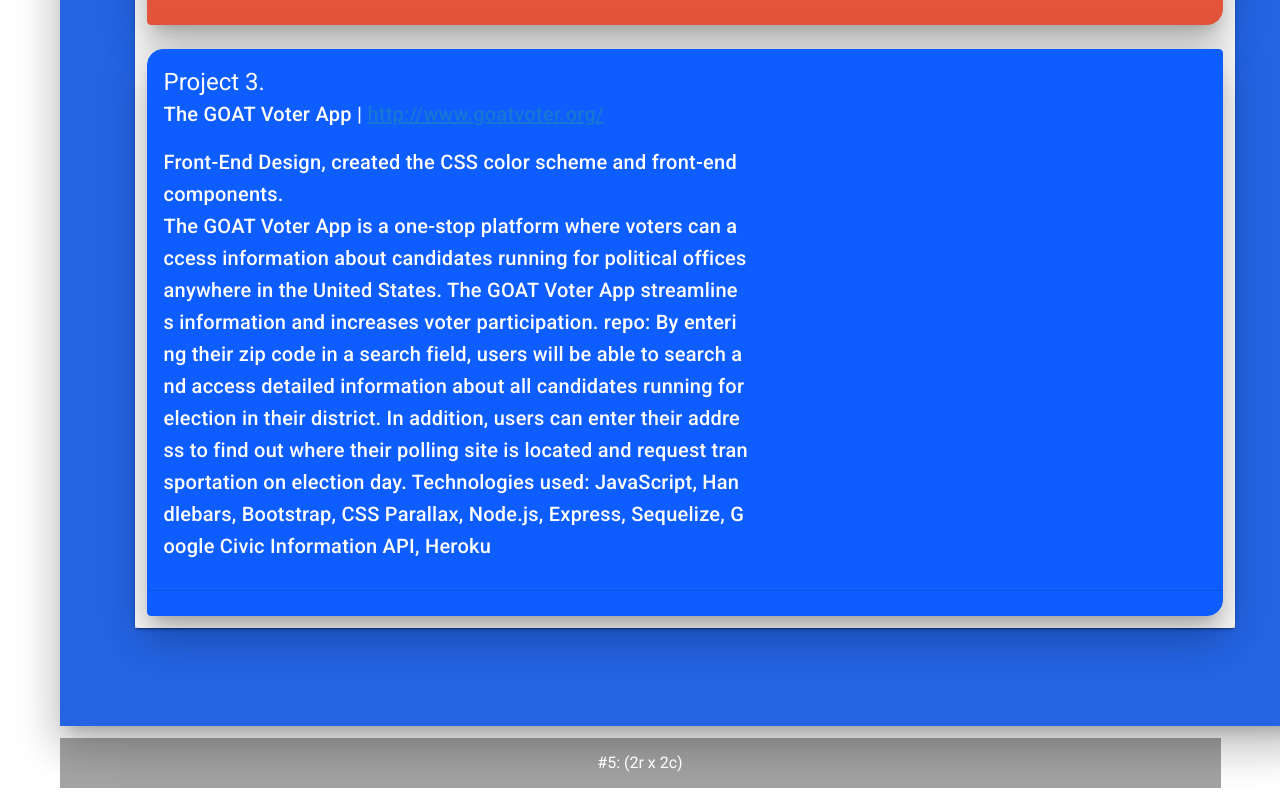
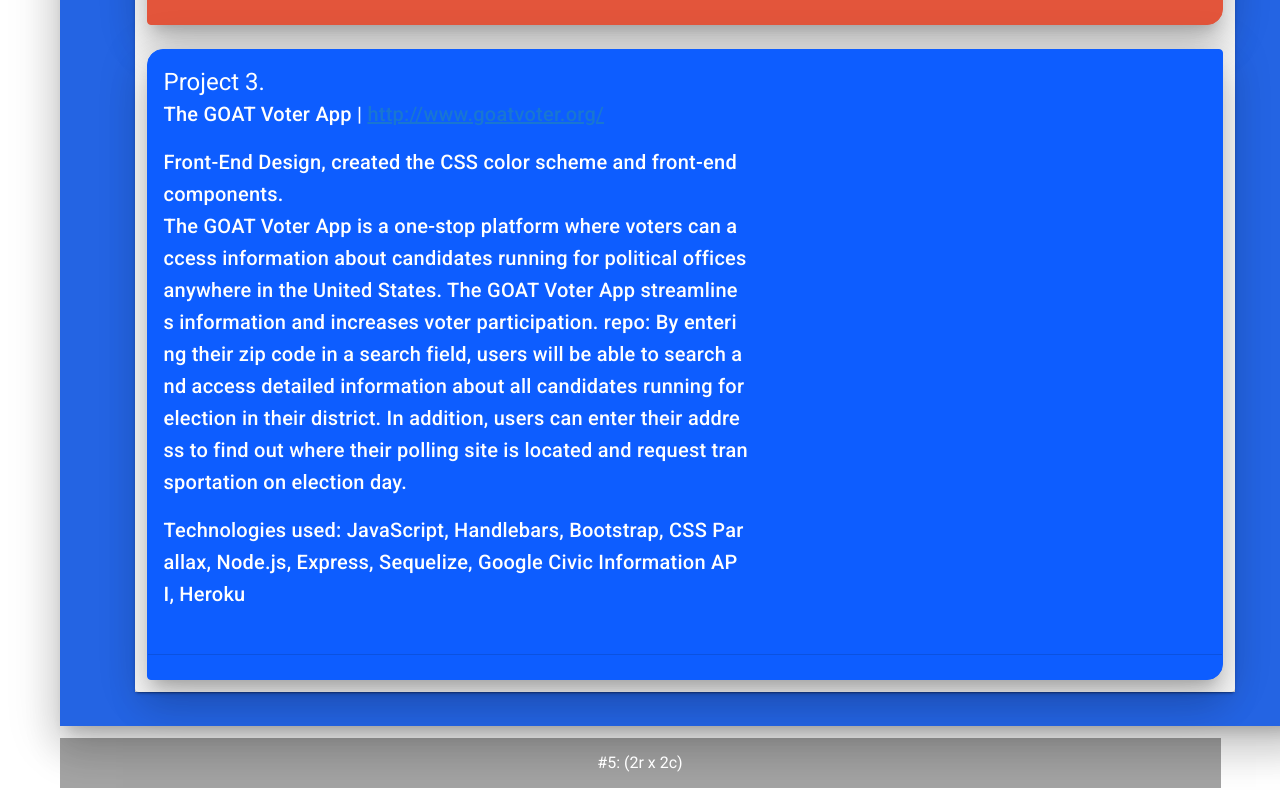
Before and after one commit to Sulai3030/portfolio6, a Vue app: page /applications in a window 1280 px wide. Shown: the part 812-1612 px from the top of the page. Built offline with nearby package versions, Linux system fonts and the light colour scheme.

Commit message:
added text to third card

```diff
--- a/src/views/Applications.vue
+++ b/src/views/Applications.vue
@@ -150,7 +150,7 @@
                                     scheme and front-end components.
                                   </div>
                                 </div>
-                                <div>
+                                <p>
                                   The GOAT Voter App is a one-stop platform
                                   where voters can access information about
                                   candidates running for political offices
@@ -163,11 +163,14 @@
                                   their district. In addition, users can enter
                                   their address to find out where their polling
                                   site is located and request transportation on
-                                  election day. Technologies used: JavaScript,
-                                  Handlebars, Bootstrap, CSS Parallax, Node.js,
-                                  Express, Sequelize, Google Civic Information
-                                  API, Heroku
-                                </div>
+                                  election day.
+                                </p>
+                                <p>
+                                  Technologies used: JavaScript, Handlebars,
+                                  Bootstrap, CSS Parallax, Node.js, Express,
+                                  Sequelize, Google Civic Information API,
+                                  Heroku
+                                </p>
                               </v-card-title>
                             </v-flex>
                             <v-flex xs5> </v-flex>
```
